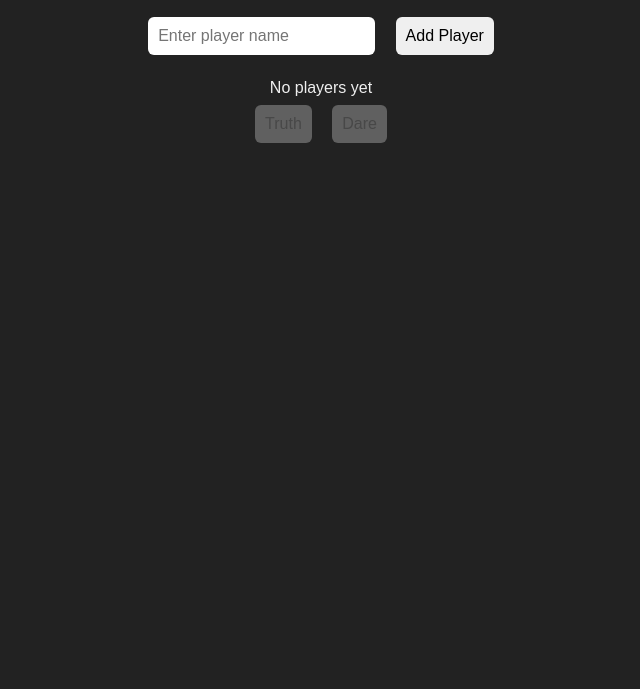
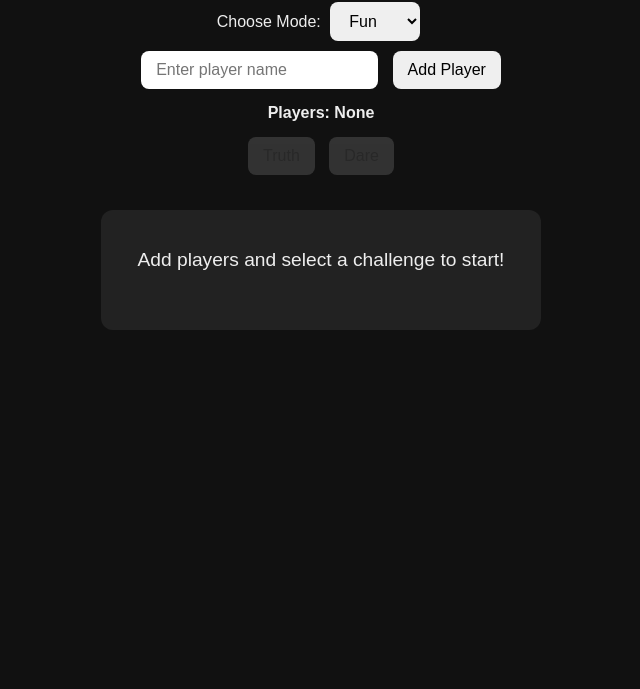
Before and after one commit to Kazwiti/Test, a plain HTML site: page index.html in a window 1280 px wide. Shown: the part 111-800 px from the top of the page, without its empty margins (319-959 px from the left). Drawn offline with Linux system fonts and the light colour scheme.

Commit message:
Add files via upload

```diff
--- a/index.html
+++ b/index.html
@@ -3,95 +3,156 @@
 <head>
 <meta charset="UTF-8" />
 <meta name="viewport" content="width=device-width, initial-scale=1" />
-<title>Mini Truth or Dare Test</title>
+<title>Truth or Dare</title>
 <style>
-  body { font-family: sans-serif; text-align: center; padding: 2rem; background: #222; color: #eee; }
-  input, button { padding: 10px; font-size: 1rem; margin: 0.5rem; border-radius: 6px; border: none; }
-  button { cursor: pointer; }
-  #challenge { margin-top: 2rem; font-size: 1.2rem; font-weight: bold; min-height: 2em; }
-  #players { margin-top: 1rem; }
+  body {
+    font-family: Arial, sans-serif;
+    background: #111;
+    color: #eee;
+    text-align: center;
+    padding: 20px;
+  }
+  input, select, button {
+    padding: 10px 15px;
+    margin: 5px;
+    font-size: 1rem;
+    border-radius: 8px;
+    border: none;
+  }
+  button {
+    cursor: pointer;
+  }
+  button:disabled {
+    opacity: 0.5;
+    cursor: default;
+  }
+  #player-list {
+    margin: 10px 0;
+    font-weight: bold;
+  }
+  #challenge {
+    margin-top: 30px;
+    padding: 20px;
+    background: #222;
+    border-radius: 12px;
+    min-height: 80px;
+    max-width: 400px;
+    margin-left: auto;
+    margin-right: auto;
+  }
+  #challenge p {
+    font-size: 1.2rem;
+    user-select: text;
+  }
 </style>
 </head>
 <body>
 
-<h1>Mini Truth or Dare</h1>
+<h1>Truth or Dare</h1>
 
-<input id="playerName" placeholder="Enter player name" />
-<button id="addPlayerBtn">Add Player</button>
+<label for="mode">Choose Mode:</label>
+<select id="mode">
+  <option value="fun">Fun</option>
+  <option value="spicy">Spicy</option>
+</select>
 
-<div id="players">No players yet</div>
+<div>
+  <input type="text" id="player-name" placeholder="Enter player name" />
+  <button id="addPlayerBtn">Add Player</button>
+</div>
 
-<button id="truthBtn" disabled>Truth</button>
-<button id="dareBtn" disabled>Dare</button>
+<div id="player-list">Players: None</div>
 
-<div id="challenge"></div>
+<div>
+  <button id="truthBtn" disabled>Truth</button>
+  <button id="dareBtn" disabled>Dare</button>
+</div>
+
+<div id="challenge">
+  <p>Add players and select a challenge to start!</p>
+</div>
 
 <script>
-  const players = [];
-  const truths = ["What's your favorite color?", "Have you ever told a lie?", "What scares you most?"];
-  const dares = ["Do 5 jumping jacks", "Sing a song loudly", "Dance for 10 seconds"];
+  const funTruths = [
+    "What's your favorite childhood memory?",
+    "If you could be any animal, what would you be?",
+    "What's the funniest thing you've ever done?"
+  ];
+  const funDares = [
+    "Do your best dance move for 10 seconds.",
+    "Talk in a British accent for the next round.",
+    "Make a funny face until your next turn."
+  ];
 
-  const playerNameInput = document.getElementById('playerName');
+  const spicyTruths = [
+    "What’s the dirtiest thing you’ve fantasized about us doing together?",
+    "Have you ever had a secret sexual desire you’re too shy to say out loud?",
+    "What’s the kinkiest place you’d want to have sex with me?"
+  ];
+
+  const spicyDares = [
+    "Send me a teasing photo — just enough to make me want more.",
+    "Whisper your dirtiest fantasy about me into the mic for 15 seconds.",
+    "Act out the first time we had sex."
+  ];
+
+  let players = [];
+
+  const playerNameInput = document.getElementById('player-name');
   const addPlayerBtn = document.getElementById('addPlayerBtn');
-  const playersDiv = document.getElementById('players');
+  const playerListDiv = document.getElementById('player-list');
   const truthBtn = document.getElementById('truthBtn');
   const dareBtn = document.getElementById('dareBtn');
   const challengeDiv = document.getElementById('challenge');
+  const modeSelect = document.getElementById('mode');
 
-  addPlayerBtn.onclick = () => {
-    const name = playerNameInput.value.trim();
-    if(name && !players.includes(name)){
-      players.push(name);
-      playerNameInput.value = '';
-      updatePlayers();
-      enableButtons();
-      challengeDiv.textContent = '';
-    }
-  };
-
-  function updatePlayers(){
-    if(players.length === 0){
-      playersDiv.textContent = 'No players yet';
-      disableButtons();
+  function updatePlayerList() {
+    if (players.length === 0) {
+      playerListDiv.textContent = 'Players: None';
+      truthBtn.disabled = true;
+      dareBtn.disabled = true;
     } else {
-      playersDiv.textContent = 'Players: ' + players.join(', ');
+      playerListDiv.textContent = 'Players: ' + players.join(', ');
+      truthBtn.disabled = false;
+      dareBtn.disabled = false;
     }
   }
 
-  function enableButtons(){
-    truthBtn.disabled = false;
-    dareBtn.disabled = false;
-  }
-  function disableButtons(){
-    truthBtn.disabled = true;
-    dareBtn.disabled = true;
-  }
+  addPlayerBtn.addEventListener('click', () => {
+    const name = playerNameInput.value.trim();
+    if (name && !players.includes(name)) {
+      players.push(name);
+      playerNameInput.value = '';
+      updatePlayerList();
+    }
+  });
 
-  function getRandomItem(arr){
+  function getRandomItem(arr) {
     return arr[Math.floor(Math.random() * arr.length)];
   }
 
-  function nextPlayer(){
-    // rotate players array for fairness
-    players.push(players.shift());
-    updatePlayers();
+  function getCurrentChallenges(type) {
+    if (modeSelect.value === 'fun') {
+      return type === 'truth' ? funTruths : funDares;
+    } else {
+      return type === 'truth' ? spicyTruths : spicyDares;
+    }
   }
 
-  truthBtn.onclick = () => {
-    const player = players[0];
-    const truth = getRandomItem(truths);
-    challengeDiv.textContent = `${player}, Truth: ${truth}`;
-    nextPlayer();
-  };
+  function showChallenge(type) {
+    if (players.length === 0) {
+      challengeDiv.innerHTML = '<p>Please add at least one player.</p>';
+      return;
+    }
+    const player = getRandomItem(players);
+    const challenge = getRandomItem(getCurrentChallenges(type));
+    challengeDiv.innerHTML = `<p><strong>${player}</strong>, your ${type} is:</p><p>${challenge}</p>`;
+  }
 
-  dareBtn.onclick = () => {
-    const player = players[0];
-    const dare = getRandomItem(dares);
-    challengeDiv.textContent = `${player}, Dare: ${dare}`;
-    nextPlayer();
-  };
+  truthBtn.addEventListener('click', () => showChallenge('truth'));
+  dareBtn.addEventListener('click', () => showChallenge('dare'));
 
-  updatePlayers();
+  updatePlayerList();
 </script>
 
 </body>
```
